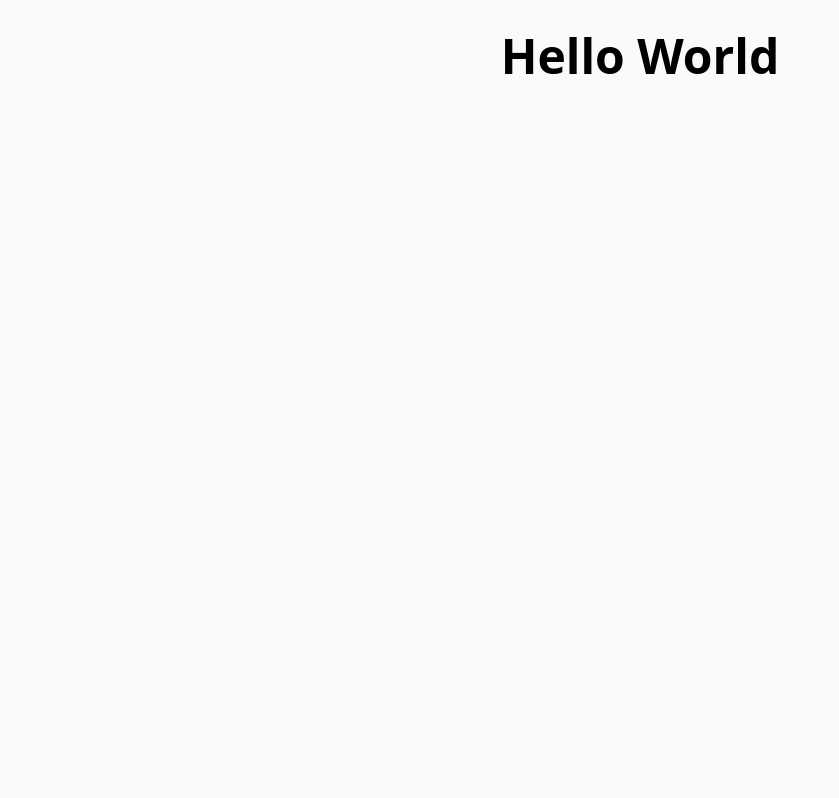
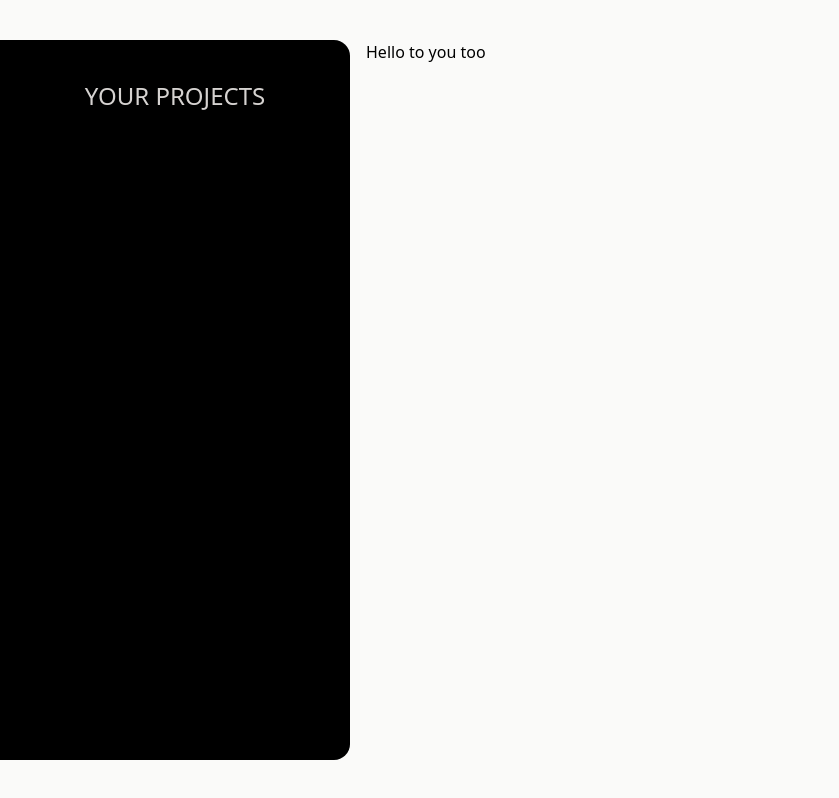
Before and after one commit to mykyta-oleks-dev/Vite-React-TailwindCSS-Projects_Management, a React (Vite) app: page / in a window 1280 px wide. Shown: the whole page, without its empty margins (0-839 px from the left). Built offline with nearby package versions, Linux system fonts and the light colour scheme.

Commit message:
feat: configured starting grid and sidebar

```diff
--- a/src/App.jsx
+++ b/src/App.jsx
@@ -1,9 +1,12 @@
+import Sidebar from './components/SideBar';
+
 function App() {
-  return (
-    <>
-      <h1 className="my-8 text-center text-5xl font-bold">Hello World</h1>
-    </>
-  );
+	return (
+		<main className="grid grid-cols-[350px_1fr] grid-rows-1 gap-4 py-10 h-screen">
+			<Sidebar />
+			<div>Hello to you too</div>
+		</main>
+	);
 }
 
 export default App;
--- /dev/null
+++ b/src/components/Sidebar.jsx
@@ -0,0 +1,11 @@
+const Sidebar = () => {
+	return (
+		<sidebar className="bg-black px-5 py-10 rounded-r-2xl flex flex-col">
+			<h2 className="text-stone-300 font-medium text-2xl text-center uppercase mb-10">
+				Your projects
+			</h2>
+		</sidebar>
+	);
+};
+
+export default Sidebar;
--- a/src/index.css
+++ b/src/index.css
@@ -1 +1,5 @@
 @import 'tailwindcss';
+
+div#root {
+	min-height: 100vh;
+}
```
